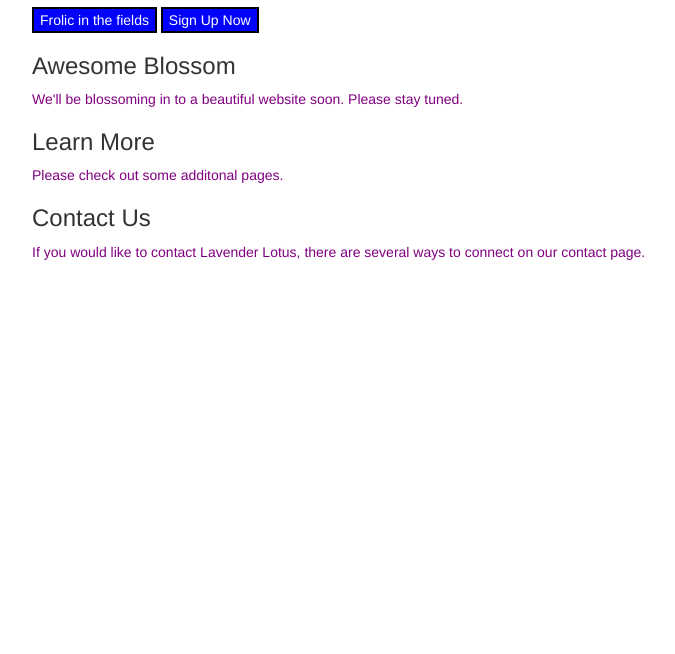
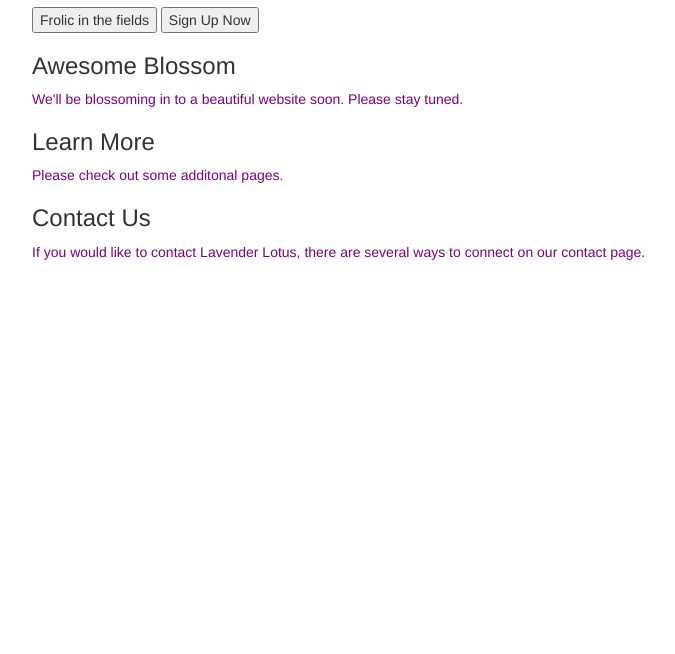
Before and after one commit to lavenderlotus/lavenderlotus.github.io, a plain HTML site: page index.html in a window 1280 px wide. Shown: the part 146-800 px from the top of the page, without its empty margins (38-713 px from the left). Drawn offline with nearby package versions, Linux system fonts and the light colour scheme.

Commit message:
Update style.css

```diff
--- a/style.css
+++ b/style.css
@@ -1,8 +1,4 @@
-button {
-  color: white;
-  background-color: blue;
-  border: 2px solid black;
-}
+
 p {
   color: purple;
 }
```
